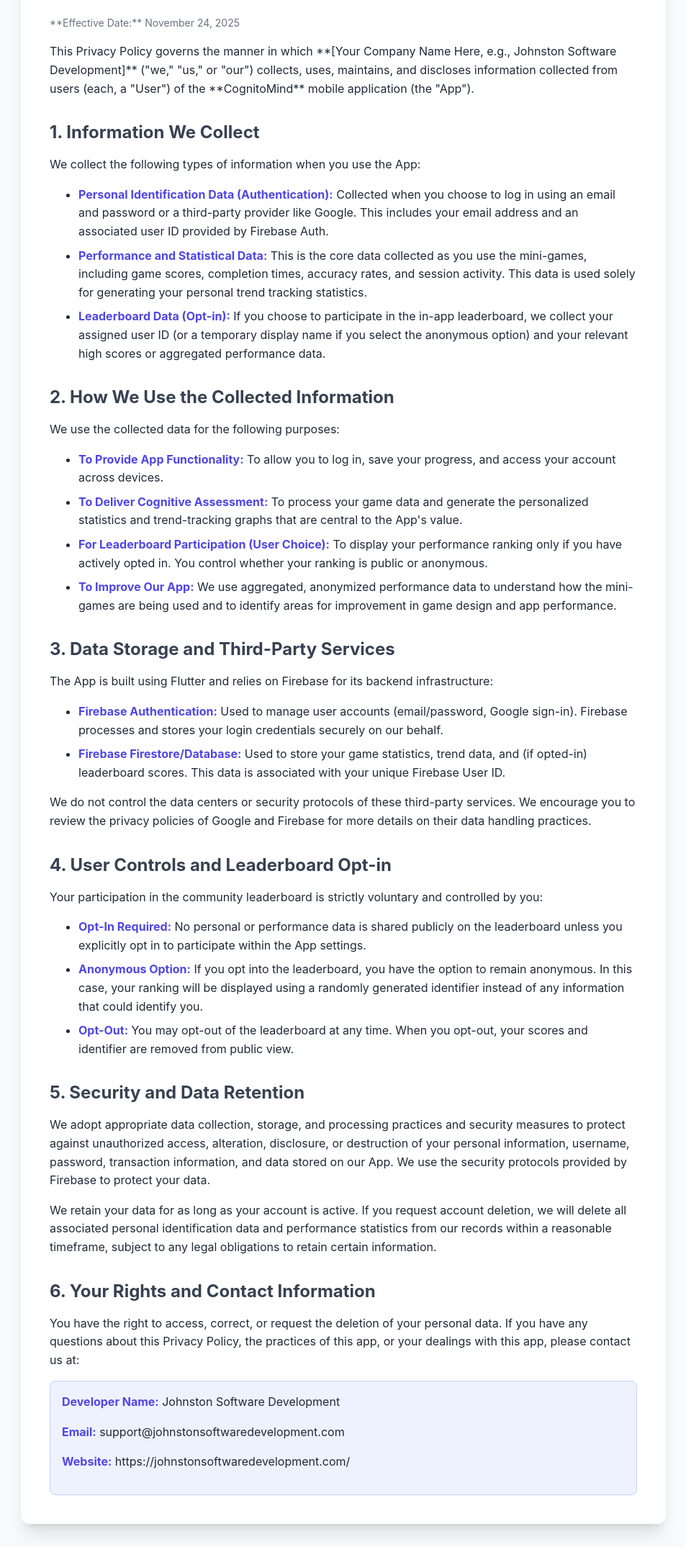
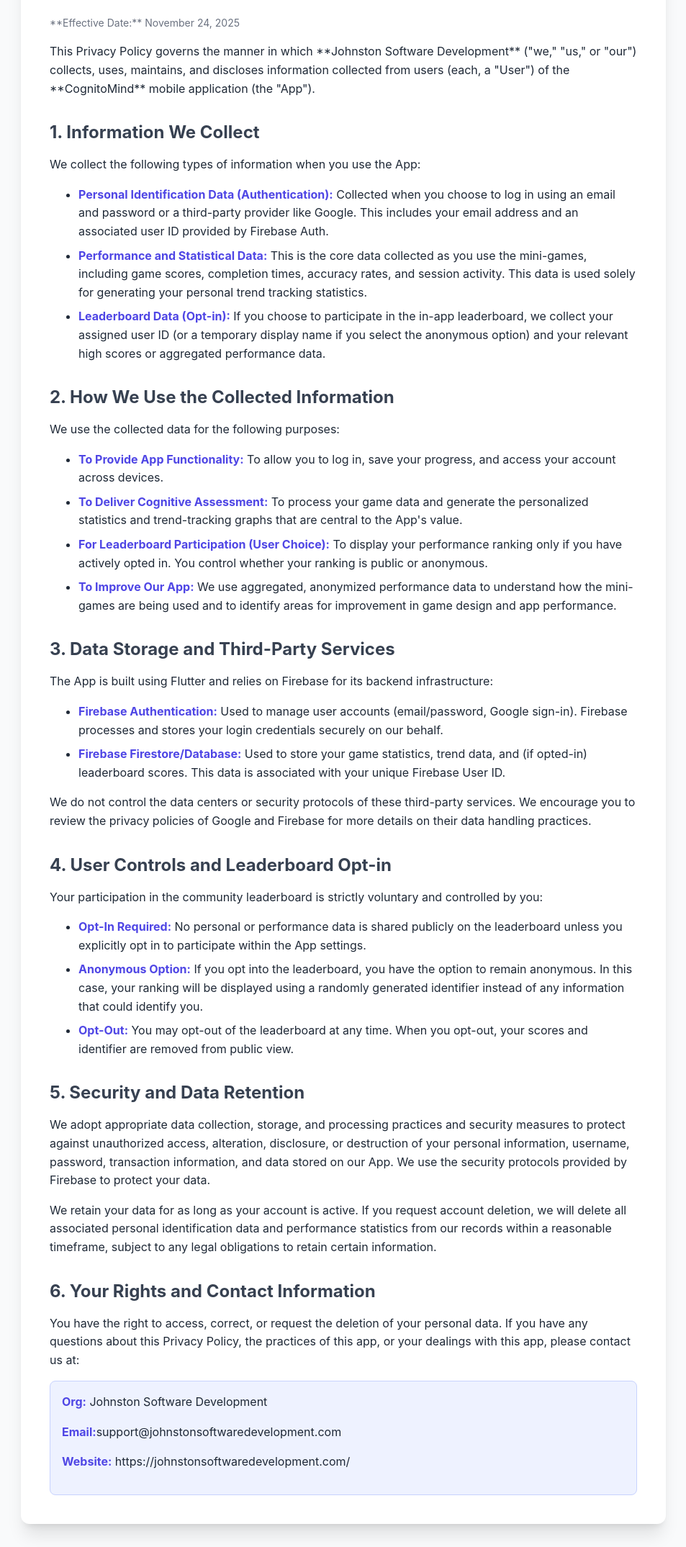
Before and after one commit to Johnston-Software-Development/JSD.com, a plain HTML site: page cognitive-games/privacy.html in a window 1280 px wide. Shown: the part 132-2281 px from the top of the page at 72% size, without its empty margins (163-1116 px from the left). Drawn offline with nearby package versions, Linux system fonts and the light colour scheme.

Commit message:
Update company name and contact details in privacy policy

```diff
--- a/cognitive-games/privacy.html
+++ b/cognitive-games/privacy.html
@@ -30,7 +30,7 @@
         </p>
 
         <p class="mb-6">
-            This Privacy Policy governs the manner in which **[Your Company Name Here, e.g., Johnston Software Development]** ("we," "us," or "our") collects, uses, maintains, and discloses information collected from users (each, a "User") of the **CognitoMind** mobile application (the "App").
+            This Privacy Policy governs the manner in which **Johnston Software Development** ("we," "us," or "our") collects, uses, maintains, and discloses information collected from users (each, a "User") of the **CognitoMind** mobile application (the "App").
         </p>
 
         <!-- ============================================== -->
@@ -125,9 +125,9 @@
         <p>You have the right to access, correct, or request the deletion of your personal data. If you have any questions about this Privacy Policy, the practices of this app, or your dealings with this app, please contact us at:</p>
 
         <div class="mt-4 p-4 bg-indigo-50 border border-indigo-200 rounded-lg">
-            <p><strong class="text-indigo-600">Developer Name:</strong> Johnston Software Development</p>
-            <p><strong class="text-indigo-600">Email:</strong> support@johnstonsoftwaredevelopment.com</p>
-            <p><strong class="text-indigo-600">Website:</strong> https://johnstonsoftwaredevelopment.com/</p>
+            <p><strong class="text-indigo-600">Org:</strong> Johnston Software Development</p>
+            <p><strong class="text-indigo-600"><a href="mailto:support@johnstonsoftwaredevelopment.com">Email:</strong>support@johnstonsoftwaredevelopment.com</a></p>
+            <p><strong class="text-indigo-600">Website:</strong> <a href="https://johnstonsoftwaredevelopment.com/">https://johnstonsoftwaredevelopment.com/</a></p>
         </div>
 
     </div>
```
